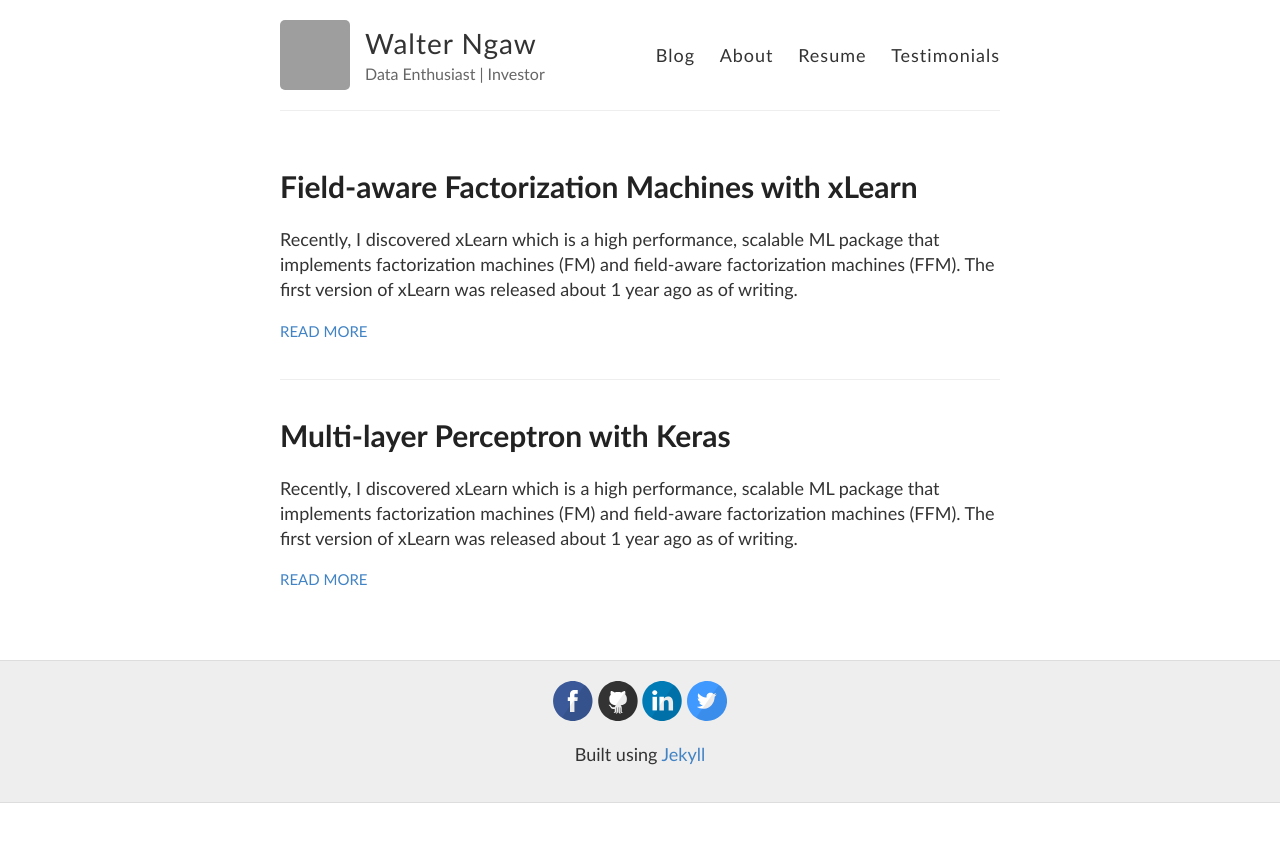
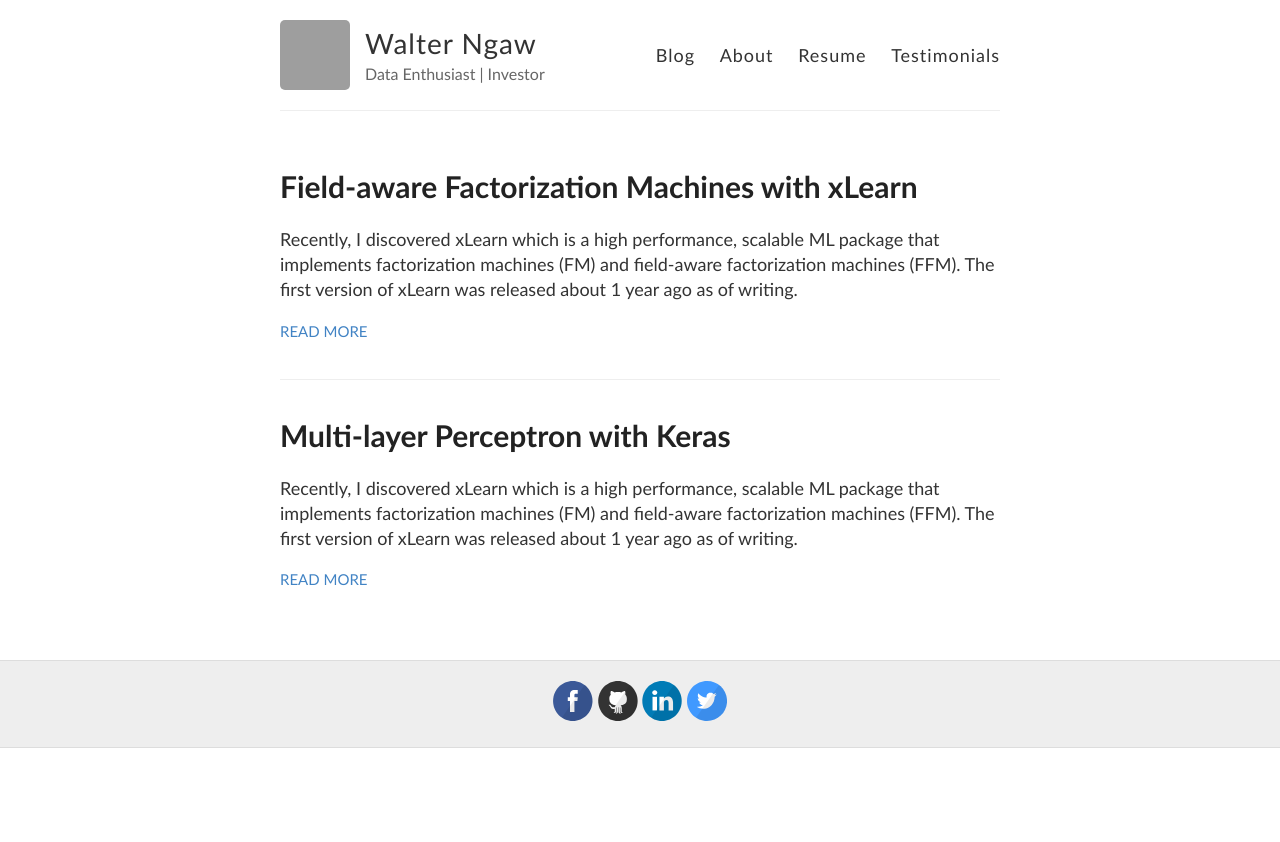
Before and after one commit to wngaw/wngaw.github.io, a Jekyll site: the page built from index.html, in a window 1280 px wide. Shown: the top 842 px of the page. Built offline with Jekyll 4.4.1, drawn with Linux system fonts in a browser that asks for light colours; grey boxes are pictures that could not be loaded.

Commit message:
edited footer

```diff
--- a/_layouts/default.html
+++ b/_layouts/default.html
@@ -49,9 +49,6 @@
       <div class="container">
         <footer class="footer">
           {% include svg-icons.html %}
-          <p>
-            Built using <a href="https://jekyllrb.com/" target="_blank">Jekyll</a>
-          </p>
         </footer>
       </div>
     </div>
```
